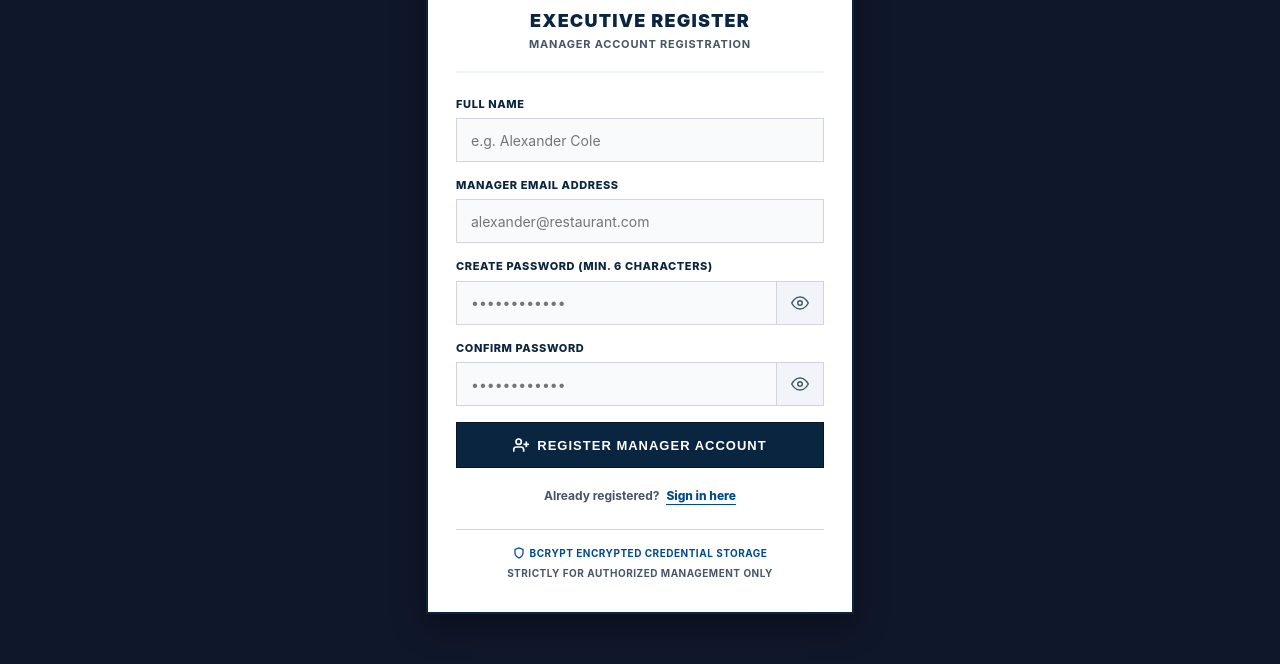
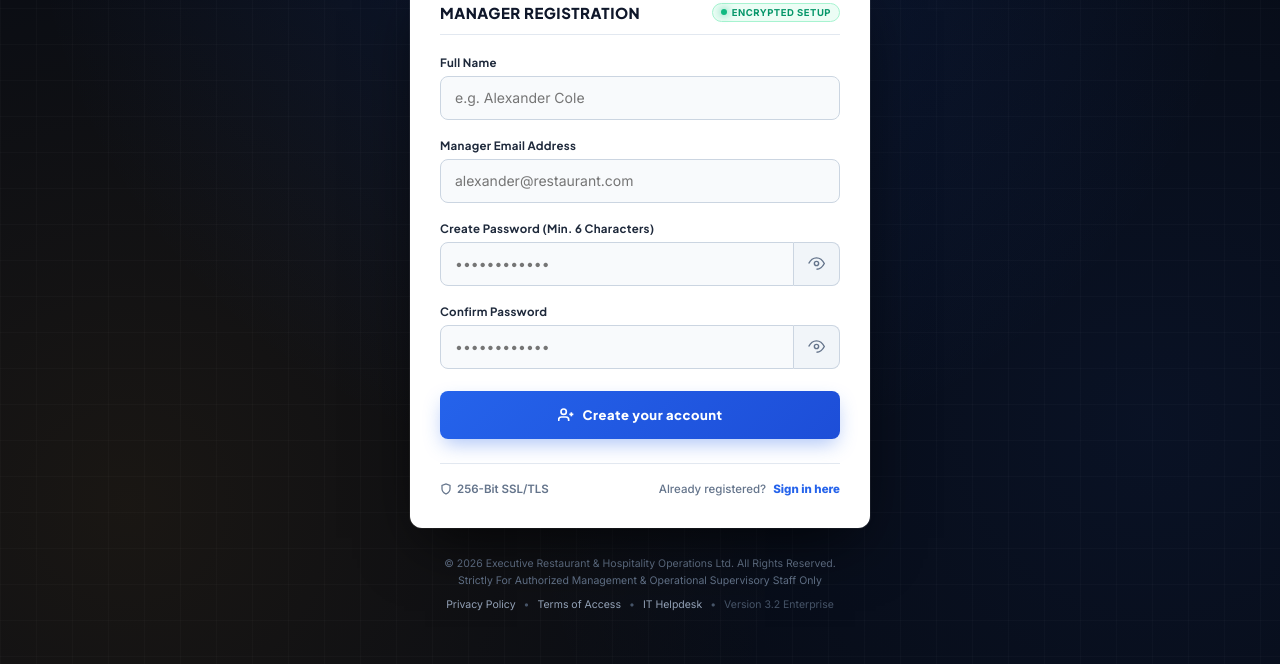
Before and after one commit to markkaranja124-source/Project-manager, a website: page signup.html in a window 1280 px wide. Shown: the part 136-800 px from the top of the page. Drawn offline with Linux system fonts and the light colour scheme.

Commit message:
style: update login header to 'Login Manager' and signup header to 'Create your account'

```diff
--- a/signup.html
+++ b/signup.html
@@ -3,104 +3,189 @@
 <head>
   <meta charset="UTF-8">
   <meta name="viewport" content="width=device-width, initial-scale=1.0, maximum-scale=1.0, user-scalable=no">
-  <title>Manager Sign Up - Waiter Attendance Register</title>
-  <meta name="description" content="Create Executive Manager Account">
-  <meta name="theme-color" content="#0A2540">
-  <link rel="stylesheet" href="styles.css?v=2.1">
+  <title>Create your account · Ribhouse Restaurant</title>
+  <meta name="description" content="Create Executive Manager Account · Ribhouse Restaurant">
+  <meta name="theme-color" content="#0B132B">
+  <meta name="mobile-web-app-capable" content="yes">
+  <meta name="apple-mobile-web-app-capable" content="yes">
+  <meta name="apple-mobile-web-app-status-bar-style" content="black-translucent">
+  <meta name="apple-mobile-web-app-title" content="Ribhouse">
+  <meta name="application-name" content="Ribhouse">
+  <link rel="icon" type="image/png" sizes="192x192" href="/icon-192.png">
+  <link rel="apple-touch-icon" href="/apple-touch-icon.png">
+  <link rel="manifest" href="/manifest.json">
+
+  <!-- Modern Executive Typography -->
+  <link rel="preconnect" href="https://fonts.googleapis.com">
+  <link rel="preconnect" href="https://fonts.gstatic.com" crossorigin>
+  <link href="https://fonts.googleapis.com/css2?family=Plus+Jakarta+Sans:wght@400;500;600;700;800;900&family=Inter:wght@400;500;600;700;800&display=swap" rel="stylesheet">
+
   <style>
-    /* Dedicated Professional Sign-up Layout */
-    .auth-wrapper {
+    :root {
+      --font-display: 'Plus Jakarta Sans', system-ui, -apple-system, sans-serif;
+      --font-body: 'Inter', system-ui, -apple-system, sans-serif;
+      --color-gold: #F59E0B;
+      --color-gold-hover: #D97706;
+      --color-navy-darkest: #070B14;
+      --color-navy-deep: #0D1527;
+      --color-navy-surface: #111C35;
+      --color-navy-border: #1E2E52;
+      --color-navy-accent: #2563EB;
+      --color-text-main: #0F172A;
+      --color-text-muted: #64748B;
+    }
+
+    * {
+      box-sizing: border-box;
+      margin: 0;
+      padding: 0;
+    }
+
+    body {
+      font-family: var(--font-body);
+      background-color: var(--color-navy-darkest);
+      background-image:
+        radial-gradient(circle at 50% 0%, rgba(37, 99, 235, 0.15) 0%, transparent 60%),
+        radial-gradient(circle at 10% 80%, rgba(245, 158, 11, 0.08) 0%, transparent 50%),
+        radial-gradient(circle at 90% 70%, rgba(37, 99, 235, 0.08) 0%, transparent 50%),
+        linear-gradient(rgba(255, 255, 255, 0.02) 1px, transparent 1px),
+        linear-gradient(90deg, rgba(255, 255, 255, 0.02) 1px, transparent 1px);
+      background-size: 100% 100%, 100% 100%, 100% 100%, 36px 36px, 36px 36px;
+      color: #0F172A;
+      min-height: 100vh;
+      display: flex;
+      flex-direction: column;
+      align-items: center;
+      justify-content: center;
+      padding: 32px 16px;
+      -webkit-font-smoothing: antialiased;
+    }
+
+    .login-container {
       width: 100%;
       max-width: 460px;
       margin: auto;
-      padding: 24px 16px;
       display: flex;
       flex-direction: column;
-      justify-content: center;
-      min-height: 100vh;
+      align-items: center;
     }
 
-    .auth-card {
-      background: var(--c-white);
-      border: 2px solid var(--c-navy-primary);
-      box-shadow: 0 12px 30px rgba(0, 0, 0, 0.35);
-      padding: 32px 28px;
+    /* Top Brand Header */
+    .brand-crest-header {
+      text-align: center;
+      margin-bottom: 24px;
     }
 
-    .auth-header {
-      text-align: center;
-      margin-bottom: 24px;
-      border-bottom: 2px solid var(--c-navy-subtle);
-      padding-bottom: 18px;
+    .brand-corporate-title {
+      font-family: var(--font-display);
+      font-size: 26px;
+      font-weight: 800;
+      letter-spacing: 0.5px;
+      color: #FFFFFF;
+      text-transform: none;
+      margin: 0;
+      text-shadow: 0 2px 10px rgba(0,0,0,0.5);
     }
 
-    .auth-brand-icon {
-      width: 48px;
-      height: 48px;
-      background: var(--c-navy-primary);
-      color: var(--c-white);
-      font-weight: 900;
-      font-size: 20px;
-      letter-spacing: 1px;
-      display: flex;
-      align-items: center;
-      justify-content: center;
-      margin: 0 auto 12px;
-      border: 1px solid var(--c-navy-accent);
+    /* Main Formal Authentication Card */
+    .login-card {
+      width: 100%;
+      background: #FFFFFF;
+      border-radius: 12px;
+      box-shadow: 0 25px 60px -15px rgba(0, 0, 0, 0.7), 0 0 0 1px rgba(255, 255, 255, 0.08);
+      padding: 32px 30px;
+      position: relative;
+      overflow: hidden;
     }
 
-    .auth-title {
-      font-size: 18px;
-      font-weight: 900;
-      letter-spacing: 1.2px;
-      color: var(--c-navy-primary);
-      text-transform: uppercase;
-      margin-bottom: 4px;
+    /* Top Accent Line */
+    .login-card::before {
+      content: '';
+      position: absolute;
+      top: 0;
+      left: 0;
+      right: 0;
+      height: 4px;
+      background: linear-gradient(90deg, #2563EB 0%, #3B82F6 40%, #F59E0B 80%, #D97706 100%);
     }
 
-    .auth-subtitle {
-      font-size: 11px;
-      font-weight: 700;
-      letter-spacing: 0.8px;
-      color: var(--c-gray-dark);
+    .card-top-row {
+      display: flex;
+      justify-content: space-between;
+      align-items: center;
+      margin-bottom: 20px;
+      padding-bottom: 12px;
+      border-bottom: 1px solid #E2E8F0;
+    }
+
+    .card-heading-title {
+      font-family: var(--font-display);
+      font-size: 15px;
+      font-weight: 800;
+      color: #0F172A;
+      letter-spacing: 0.5px;
       text-transform: uppercase;
     }
 
+    .telemetry-pill {
+      display: inline-flex;
+      align-items: center;
+      gap: 5px;
+      font-size: 9.5px;
+      font-weight: 700;
+      color: #059669;
+      background: #ECFDF5;
+      padding: 3px 8px;
+      border-radius: 20px;
+      border: 1px solid #A7F3D0;
+      text-transform: uppercase;
+      letter-spacing: 0.5px;
+    }
+
+    .pulse-dot {
+      width: 6px;
+      height: 6px;
+      background: #10B981;
+      border-radius: 50%;
+      box-shadow: 0 0 8px #10B981;
+    }
+
     .auth-feedback {
-      padding: 10px 14px;
+      padding: 11px 14px;
       font-size: 12px;
-      font-weight: 700;
-      letter-spacing: 0.3px;
-      margin-bottom: 20px;
+      font-weight: 600;
+      letter-spacing: 0.2px;
+      margin-bottom: 18px;
+      border-radius: 8px;
       display: none;
       border-left: 4px solid;
     }
 
     .auth-feedback.error {
       display: block;
-      background: #FEE2E2;
-      border-color: #DC2626;
+      background: #FEF2F2;
+      border-color: #EF4444;
       color: #991B1B;
     }
 
     .auth-feedback.success {
       display: block;
-      background: #DCFCE7;
-      border-color: #16A34A;
-      color: #166534;
+      background: #ECFDF5;
+      border-color: #10B981;
+      color: #065F46;
     }
 
     .form-group {
-      margin-bottom: 16px;
+      margin-bottom: 18px;
     }
 
     .form-label {
       display: block;
-      font-size: 11px;
-      font-weight: 800;
-      letter-spacing: 0.6px;
-      text-transform: uppercase;
-      color: var(--c-navy-primary);
+      font-family: var(--font-display);
+      font-size: 11.5px;
+      font-weight: 700;
+      letter-spacing: 0.3px;
+      color: #1E293B;
       margin-bottom: 6px;
     }
 
@@ -116,132 +201,172 @@
       padding: 10px 14px;
       font-size: 14px;
       font-family: inherit;
-      color: var(--c-black);
-      background: var(--c-gray-light);
-      border: 1px solid var(--c-gray-border);
+      color: #0F172A;
+      background: #F8FAFC;
+      border: 1.5px solid #CBD5E1;
+      border-radius: 8px;
       outline: none;
-      transition: border-color 0.15s ease, background 0.15s ease;
+      transition: all 0.15s ease;
     }
 
     .form-input:focus {
-      border-color: var(--c-navy-primary);
-      background: var(--c-white);
-      box-shadow: inset 0 0 0 1px var(--c-navy-primary);
+      background: #FFFFFF;
+      border-color: #2563EB;
+      box-shadow: 0 0 0 3px rgba(37, 99, 235, 0.15);
+    }
+
+    .input-group .form-input:has(+ .input-toggle-btn) {
+      border-top-right-radius: 0;
+      border-bottom-right-radius: 0;
     }
 
     .input-toggle-btn {
-      background: var(--c-gray-surface);
-      border: 1px solid var(--c-gray-border);
+      background: #F1F5F9;
+      border: 1.5px solid #CBD5E1;
       border-left: none;
+      border-top-right-radius: 8px;
+      border-bottom-right-radius: 8px;
       padding: 0 14px;
       cursor: pointer;
-      color: var(--c-gray-dark);
+      color: #64748B;
       display: flex;
       align-items: center;
       justify-content: center;
-      transition: background 0.15s, color 0.15s;
+      transition: all 0.15s;
     }
 
     .input-toggle-btn:hover {
-      background: var(--c-navy-subtle);
-      color: var(--c-navy-primary);
+      background: #E2E8F0;
+      color: #1E293B;
     }
 
     .field-error-msg {
-      font-size: 11px;
+      font-size: 11.5px;
       color: #DC2626;
-      font-weight: 700;
-      margin-top: 4px;
+      font-weight: 600;
+      margin-top: 5px;
       display: none;
     }
 
     .btn-submit-auth {
       width: 100%;
-      height: 46px;
-      background: var(--c-navy-primary);
-      color: var(--c-white);
-      border: 1px solid var(--c-navy-dark);
+      height: 48px;
+      background: linear-gradient(135deg, #2563EB 0%, #1D4ED8 100%);
+      color: #FFFFFF;
+      border: none;
+      border-radius: 8px;
+      font-family: var(--font-display);
       font-size: 13px;
-      font-weight: 900;
-      letter-spacing: 1px;
-      text-transform: uppercase;
+      font-weight: 800;
+      letter-spacing: 0.5px;
       cursor: pointer;
       display: flex;
       align-items: center;
       justify-content: center;
-      gap: 8px;
-      margin-top: 14px;
-      transition: background 0.15s, transform 0.05s;
+      gap: 9px;
+      margin-top: 22px;
+      box-shadow: 0 8px 20px -4px rgba(37, 99, 235, 0.4);
+      transition: all 0.15s ease;
     }
 
     .btn-submit-auth:hover:not(:disabled) {
-      background: var(--c-navy-light);
+      background: linear-gradient(135deg, #1D4ED8 0%, #1E40AF 100%);
+      transform: translateY(-1px);
+      box-shadow: 0 10px 24px -4px rgba(37, 99, 235, 0.5);
     }
 
     .btn-submit-auth:active:not(:disabled) {
-      background: var(--c-navy-dark);
-      transform: scale(0.99);
+      transform: translateY(0);
     }
 
     .btn-submit-auth:disabled {
       opacity: 0.65;
       cursor: not-allowed;
+      transform: none;
     }
 
-    .auth-switch-link {
-      margin-top: 20px;
-      text-align: center;
-      font-size: 12px;
-      font-weight: 700;
-      color: var(--c-gray-dark);
+    .login-card-footer {
+      display: flex;
+      justify-content: space-between;
+      align-items: center;
+      margin-top: 24px;
+      padding-top: 18px;
+      border-top: 1px solid #E2E8F0;
+      font-size: 11.5px;
     }
 
-    .auth-switch-link a {
-      color: var(--c-navy-accent);
-      text-decoration: none;
-      font-weight: 800;
-      border-bottom: 1px solid var(--c-navy-accent);
-      padding-bottom: 1px;
-      margin-left: 4px;
-    }
-
-    .auth-switch-link a:hover {
-      color: var(--c-navy-primary);
-      border-color: var(--c-navy-primary);
-    }
-
-    .auth-footer-info {
-      margin-top: 24px;
-      padding-top: 16px;
-      border-top: 1px solid var(--c-gray-border);
-      text-align: center;
-      font-size: 10px;
-      font-weight: 700;
-      letter-spacing: 0.5px;
-      color: var(--c-gray-dark);
-      text-transform: uppercase;
-    }
-
-    .security-badge {
+    .security-stamp {
       display: inline-flex;
       align-items: center;
       gap: 5px;
-      margin-bottom: 6px;
-      color: var(--c-navy-accent);
-      font-size: 10px;
+      color: #64748B;
+      font-weight: 600;
+    }
+
+    .signup-link-wrap {
+      color: #64748B;
+      font-weight: 500;
+    }
+
+    .signup-link-wrap a {
+      color: #2563EB;
+      font-weight: 800;
+      text-decoration: none;
+      margin-left: 4px;
+      border-bottom: 1px solid transparent;
+      transition: border-color 0.15s;
+    }
+
+    .signup-link-wrap a:hover {
+      border-bottom-color: #2563EB;
+    }
+
+    .corporate-legal-footer {
+      margin-top: 28px;
+      text-align: center;
+      font-size: 10.5px;
+      color: #64748B;
+      line-height: 1.6;
+    }
+
+    .legal-links {
+      margin-top: 8px;
+      display: flex;
+      justify-content: center;
+      gap: 8px;
+      color: #475569;
+    }
+
+    .legal-links a {
+      color: #94A3B8;
+      text-decoration: none;
+      transition: color 0.15s;
+    }
+
+    .legal-links a:hover {
+      color: #FFFFFF;
     }
   </style>
 </head>
 <body>
 
-  <div class="auth-wrapper">
-    <div class="auth-card">
+  <div class="login-container">
 
-      <!-- Card Header -->
-      <div class="auth-header">
-        <div class="auth-brand-icon">AR</div>
-        <h1 class="auth-title">Executive Register</h1>
-        <p class="auth-subtitle">Manager Account Registration</p>
+    <!-- Top Brand Header -->
+    <header class="brand-crest-header">
+      <h1 class="brand-corporate-title">Create your account</h1>
+    </header>
+
+    <!-- Main Formal Authentication Card -->
+    <main class="login-card" role="main">
+
+      <!-- Top Card Status Header -->
+      <div class="card-top-row">
+        <h2 class="card-heading-title">Manager Registration</h2>
+        <div class="telemetry-pill">
+          <span class="pulse-dot"></span>
+          <span>Encrypted Setup</span>
+        </div>
       </div>
 
       <!-- Feedback Alert Box -->
@@ -305,11 +430,11 @@
               title="Show or hide password"
               aria-label="Show password"
             >
-              <svg id="icon-eye-show-pwd" width="18" height="18" viewBox="0 0 24 24" fill="none" stroke="currentColor" stroke-width="2" stroke-linecap="square">
-                <path d="M1 12s4-8 11-8 11 8 11 8-4 8-11 8-11-8-11-8z"></path>
+              <svg id="icon-eye-show-pwd" width="17" height="17" viewBox="0 0 24 24" fill="none" stroke="currentColor" stroke-width="2">
+                <path d="M1 12s4-8 11-8 11 8 11 8-4 8-11 8-11-8z"></path>
                 <circle cx="12" cy="12" r="3"></circle>
               </svg>
-              <svg id="icon-eye-hide-pwd" width="18" height="18" viewBox="0 0 24 24" fill="none" stroke="currentColor" stroke-width="2" stroke-linecap="square" style="display: none;">
+              <svg id="icon-eye-hide-pwd" width="17" height="17" viewBox="0 0 24 24" fill="none" stroke="currentColor" stroke-width="2" style="display: none;">
                 <path d="M17.94 17.94A10.07 10.07 0 0 1 12 20c-7 0-11-8-11-8a18.45 18.45 0 0 1 5.06-5.94M9.9 4.24A9.12 9.12 0 0 1 12 4c7 0 11 8 11 8a18.5 18.5 0 0 1-2.16 3.19m-6.72-1.07a3 3 0 1 1-4.24-4.24"></path>
                 <line x1="1" y1="1" x2="23" y2="23"></line>
               </svg>
@@ -338,11 +463,11 @@
               title="Show or hide confirm password"
               aria-label="Show confirm password"
             >
-              <svg id="icon-eye-show-cpwd" width="18" height="18" viewBox="0 0 24 24" fill="none" stroke="currentColor" stroke-width="2" stroke-linecap="square">
-                <path d="M1 12s4-8 11-8 11 8 11 8-4 8-11 8-11-8-11-8z"></path>
+              <svg id="icon-eye-show-cpwd" width="17" height="17" viewBox="0 0 24 24" fill="none" stroke="currentColor" stroke-width="2">
+                <path d="M1 12s4-8 11-8 11 8 11 8-4 8-11 8-11-8z"></path>
                 <circle cx="12" cy="12" r="3"></circle>
               </svg>
-              <svg id="icon-eye-hide-cpwd" width="18" height="18" viewBox="0 0 24 24" fill="none" stroke="currentColor" stroke-width="2" stroke-linecap="square" style="display: none;">
+              <svg id="icon-eye-hide-cpwd" width="17" height="17" viewBox="0 0 24 24" fill="none" stroke="currentColor" stroke-width="2" style="display: none;">
                 <path d="M17.94 17.94A10.07 10.07 0 0 1 12 20c-7 0-11-8-11-8a18.45 18.45 0 0 1 5.06-5.94M9.9 4.24A9.12 9.12 0 0 1 12 4c7 0 11 8 11 8a18.5 18.5 0 0 1-2.16 3.19m-6.72-1.07a3 3 0 1 1-4.24-4.24"></path>
                 <line x1="1" y1="1" x2="23" y2="23"></line>
               </svg>
@@ -353,34 +478,47 @@
 
         <!-- Submit Button -->
         <button type="submit" class="btn-submit-auth" id="btn-signup-submit">
-          <svg width="16" height="16" viewBox="0 0 24 24" fill="none" stroke="currentColor" stroke-width="2.5" stroke-linecap="square">
+          <svg width="16" height="16" viewBox="0 0 24 24" fill="none" stroke="currentColor" stroke-width="2.5">
             <path d="M16 21v-2a4 4 0 0 0-4-4H5a4 4 0 0 0-4 4v2"></path>
             <circle cx="8.5" cy="7" r="4"></circle>
             <line x1="20" y1="8" x2="20" y2="14"></line>
             <line x1="23" y1="11" x2="17" y2="11"></line>
           </svg>
-          <span id="btn-signup-text">Register Manager Account</span>
+          <span id="btn-signup-text">Create your account</span>
         </button>
 
       </form>
 
-      <!-- Switch to Sign In -->
-      <div class="auth-switch-link">
-        Already registered? <a href="/login.html">Sign in here</a>
-      </div>
-
-      <!-- Security Notice Footer -->
-      <div class="auth-footer-info">
-        <div class="security-badge">
+      <!-- Card Bottom Auxiliary Info -->
+      <div class="login-card-footer">
+        <div class="security-stamp">
           <svg width="12" height="12" viewBox="0 0 24 24" fill="none" stroke="currentColor" stroke-width="2.5">
             <path d="M12 22s8-4 8-10V5l-8-3-8 3v7c0 6 8 10 8 10z"></path>
           </svg>
-          Bcrypt Encrypted Credential Storage
+          256-Bit SSL/TLS
         </div>
-        <div>Strictly For Authorized Management Only</div>
+        <div class="signup-link-wrap">
+          Already registered? <a href="/login.html">Sign in here</a>
+        </div>
       </div>
 
-    </div>
+    </main>
+
+    <!-- Formal Legal Corporate Footer -->
+    <footer class="corporate-legal-footer">
+      <div>&copy; 2026 Executive Restaurant &amp; Hospitality Operations Ltd. All Rights Reserved.</div>
+      <div>Strictly For Authorized Management &amp; Operational Supervisory Staff Only</div>
+      <div class="legal-links">
+        <a href="#privacy">Privacy Policy</a>
+        <span>&bull;</span>
+        <a href="#terms">Terms of Access</a>
+        <span>&bull;</span>
+        <a href="#support">IT Helpdesk</a>
+        <span>&bull;</span>
+        <span>Version 3.2 Enterprise</span>
+      </div>
+    </footer>
+
   </div>
 
   <script>
@@ -524,7 +662,7 @@
           showFeedback('Network error communicating with registration service.', 'error');
         } finally {
           btnSubmit.disabled = false;
-          btnText.textContent = 'Register Manager Account';
+          btnText.textContent = 'Create your account';
         }
       });
 
```
Also changed, not shown: login.html (+9 -48 lines).
